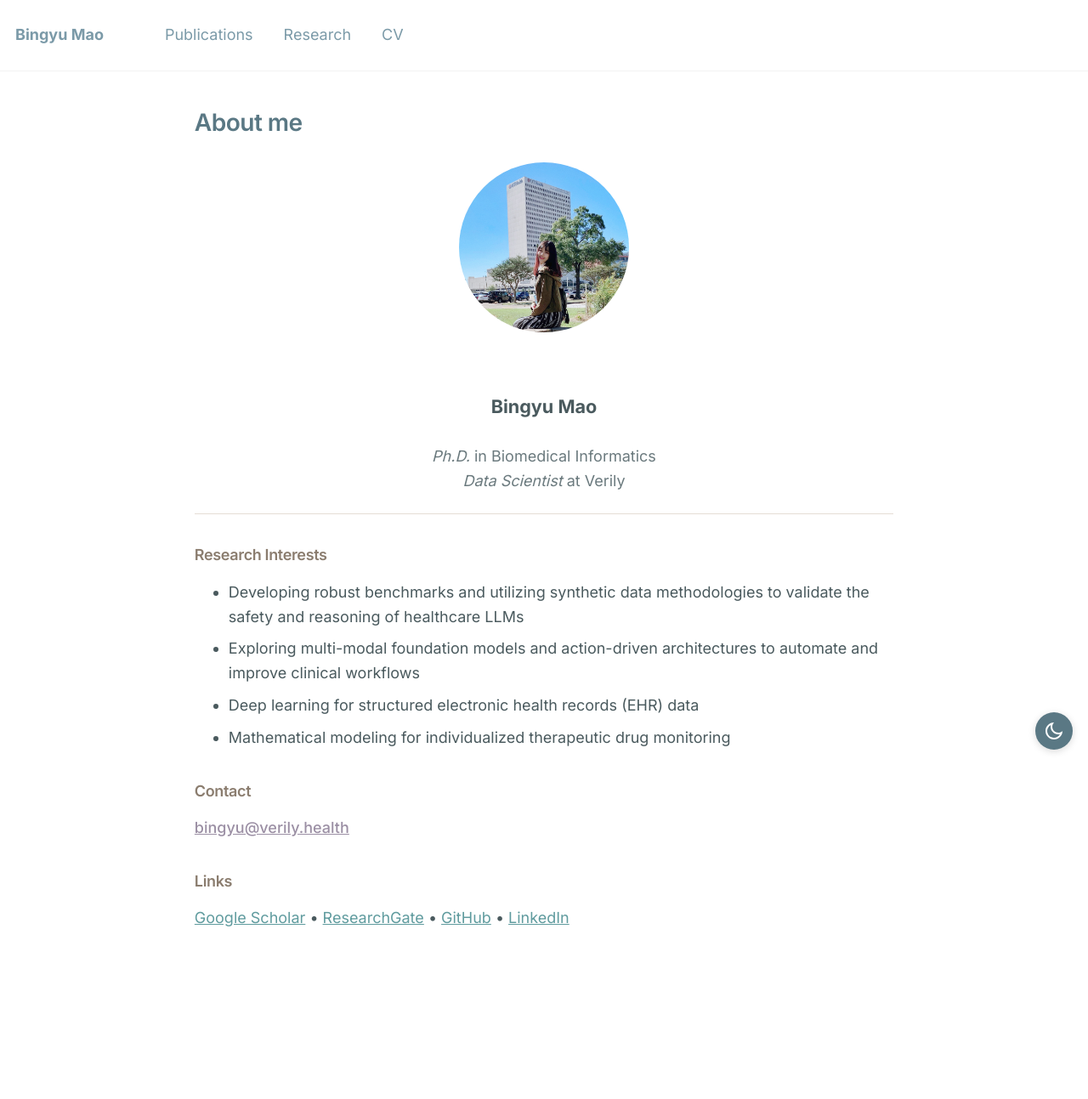
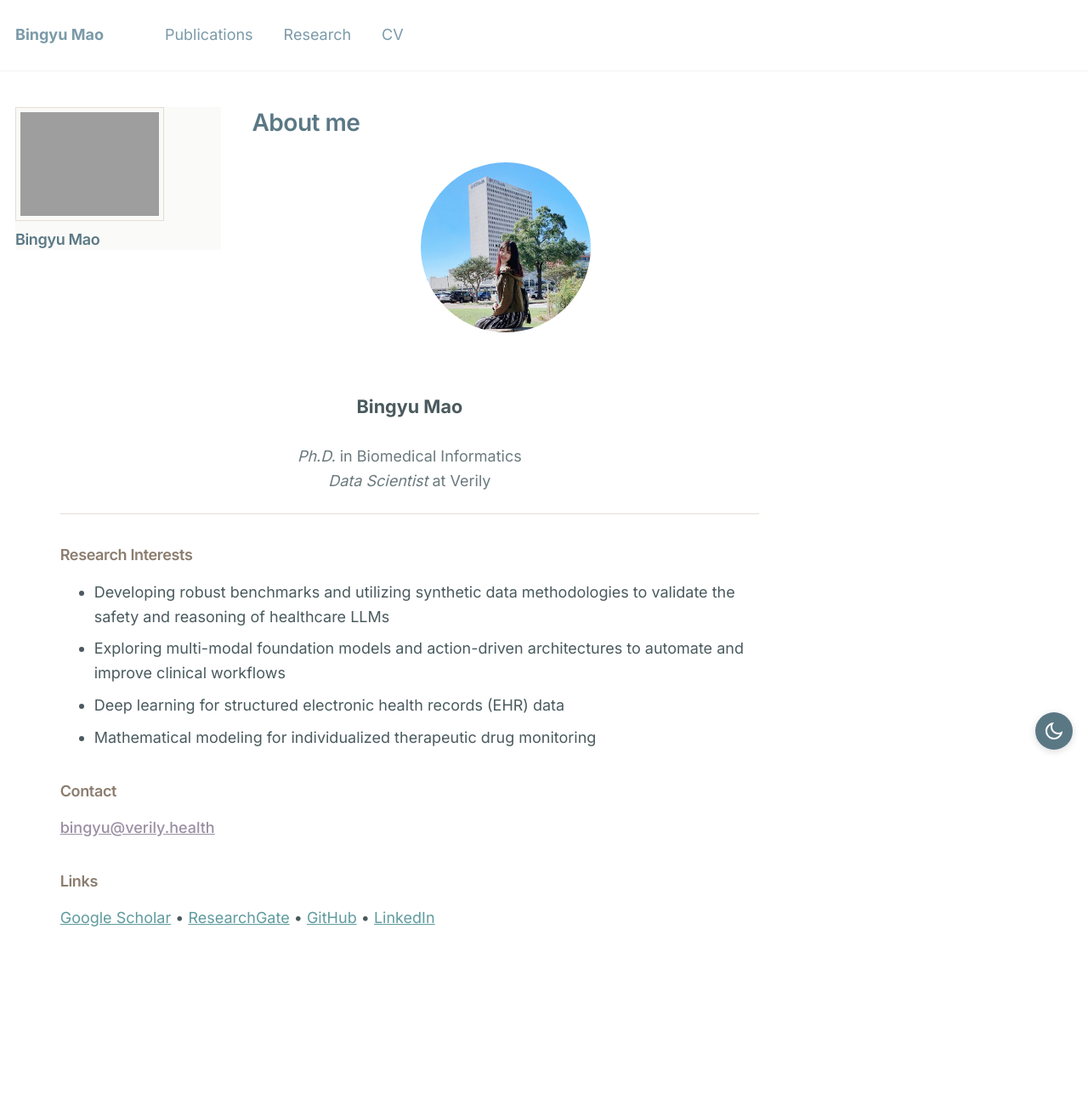
Before and after one commit to BingyuMao/BingyuMao.github.io, a Jekyll site: the page built from _pages/about.md, in a window 1280 px wide. Shown: the whole page at 85% size. Built offline with Jekyll 4.4.1, drawn with Linux system fonts in a browser that asks for light colours.

Commit message:
Fix minor errors

```diff
--- a/_sass/_archive.scss
+++ b/_sass/_archive.scss
@@ -10,11 +10,9 @@
   }
 
   @include breakpoint($large) {
-    @include span(10 of 12);
-    @include prefix(1 of 12);
-    @include suffix(1 of 12);
-    margin-left: auto;
-    margin-right: auto;
+    @include span(8.5 of 12 last);
+    @include prefix(0.5 of 12);
+    float: right;
   }
 
   a {
--- a/_sass/_custom.scss
+++ b/_sass/_custom.scss
@@ -35,3 +35,20 @@ summary::before {
   content: none !important;
   display: none !important;
 }
+
+/* Add spacing between sidebar and content on large screens */
+@media (min-width: 925px) {
+  .sidebar {
+    margin-right: 2rem;
+  }
+}
+
+/* For pages without sidebar (author_profile: false), center the content with equal margins */
+#main:not(:has(.sidebar)) .archive {
+  @media (min-width: 925px) {
+    float: none !important;
+    margin-left: auto !important;
+    margin-right: auto !important;
+    width: 83.33333% !important;
+  }
+}
--- a/_sass/_sidebar.scss
+++ b/_sass/_sidebar.scss
@@ -14,7 +14,7 @@
   margin-bottom: 1em;
 
   @include breakpoint($large) {
-    @include span(0.75 of 12);
+    @include span(2.5 of 12);
     opacity: 1;
     -webkit-transition: opacity 0.2s ease-in-out;
             transition: opacity 0.2s ease-in-out;
--- a/assets/js/theme-toggle.js
+++ b/assets/js/theme-toggle.js
@@ -21,13 +21,6 @@
   // Draggable functionality
   let isDragging = false;
   let startX, startY, initialX, initialY;
-
-  // Load saved position or use defaults
-  const savedPosition = JSON.parse(localStorage.getItem('theme-toggle-position') || '{}');
-  if (savedPosition.bottom !== undefined && savedPosition.right !== undefined) {
-    themeToggle.style.bottom = savedPosition.bottom;
-    themeToggle.style.right = savedPosition.right;
-  }
 
   function onMouseDown(e) {
     // Prevent text selection
@@ -88,15 +81,8 @@
 
     themeToggle.classList.remove('dragging');
 
-    // Save position
-    if (isDragging) {
-      const position = {
-        bottom: themeToggle.style.bottom,
-        right: themeToggle.style.right
-      };
-      localStorage.setItem('theme-toggle-position', JSON.stringify(position));
-    } else {
-      // If not dragging, it was a click
+    // If not dragging, it was a click
+    if (!isDragging) {
       toggleTheme();
     }
 
```
Also changed, not shown: _pages/about.md (+1 -1 lines).
